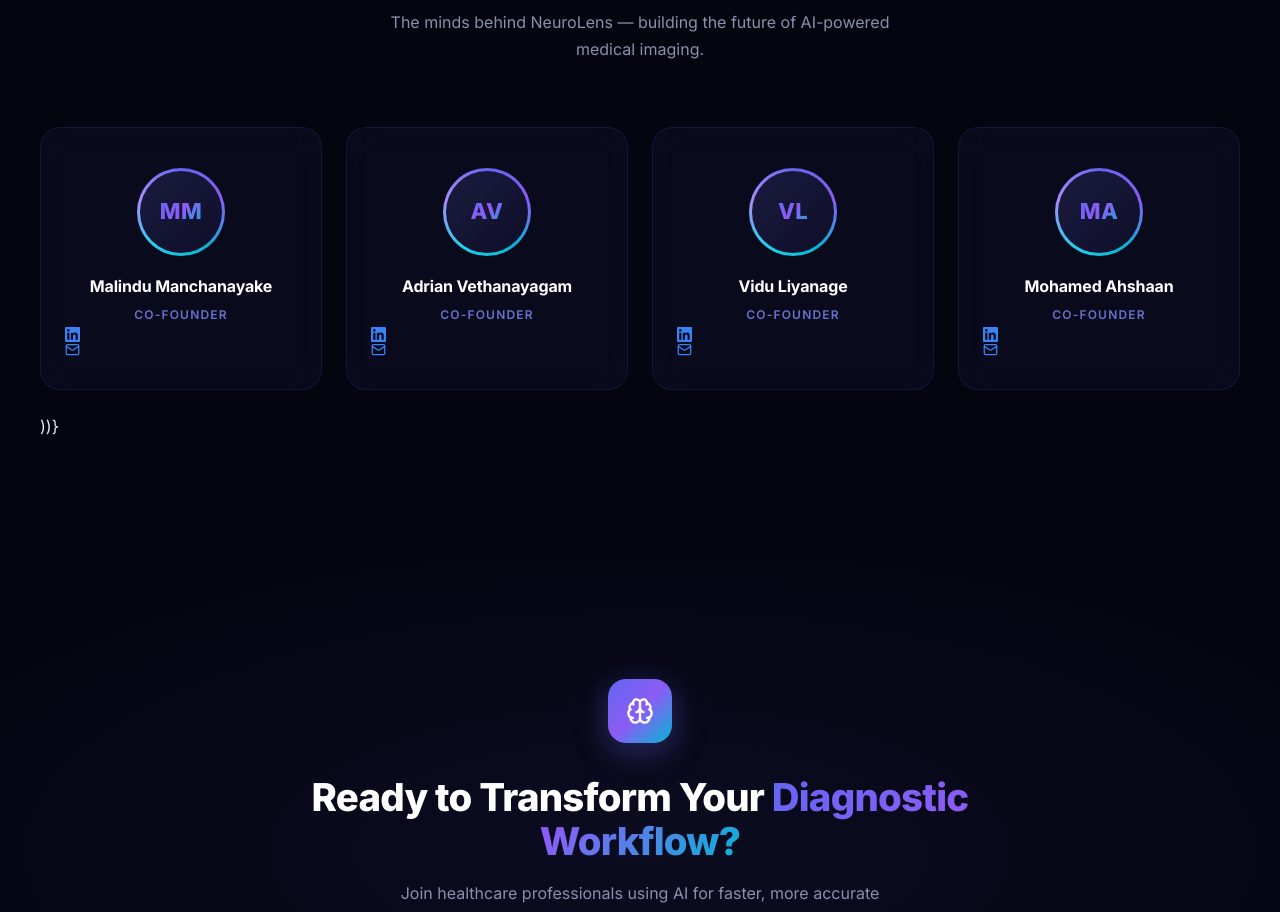
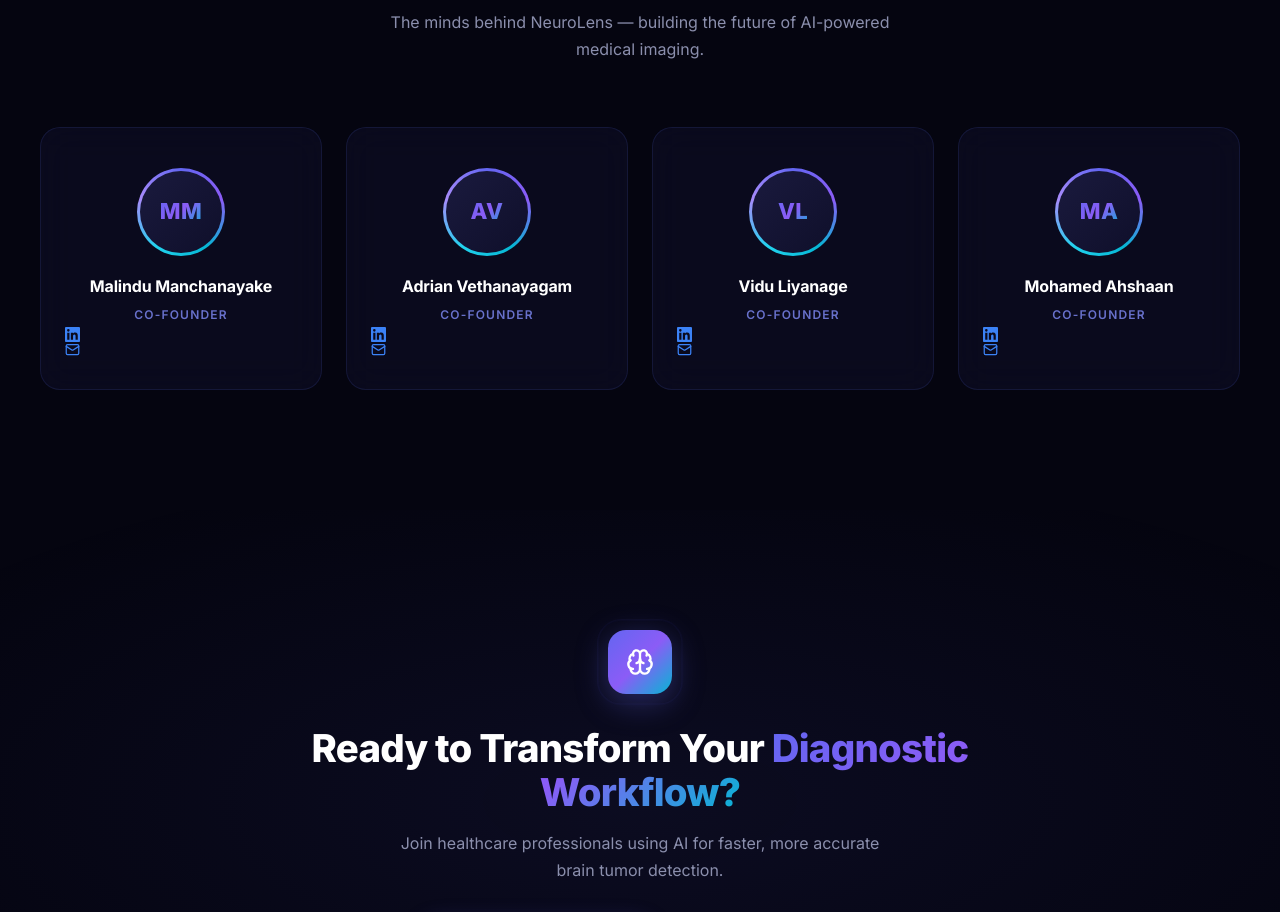
Before and after one commit to specM7/DSGP_Group_33_Brain_Tumor_Predictor, a React (Vite) app in the folder neurolens-dashboard/: page / in a window 1280 px wide. Shown: the part 4020-4932 px from the top of the page. Built offline with nearby package versions, Linux system fonts and the light colour scheme.

Commit message:
dashboard bug fixed

```diff
--- a/neurolens-dashboard/src/components/LandingPage.jsx
+++ b/neurolens-dashboard/src/components/LandingPage.jsx
@@ -513,7 +513,6 @@
                                 </div>
                             </div>
                         ))}
-                        ))}
                     </div>
                 </div>
             </section>
```
